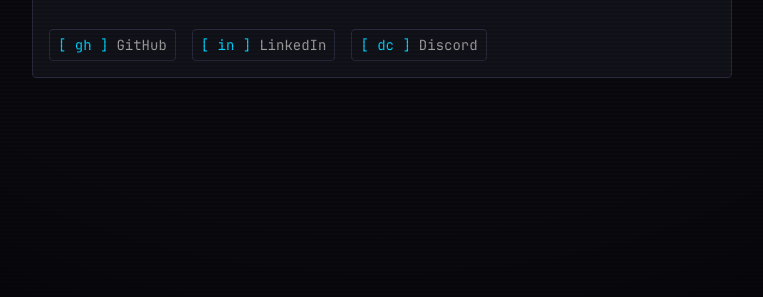
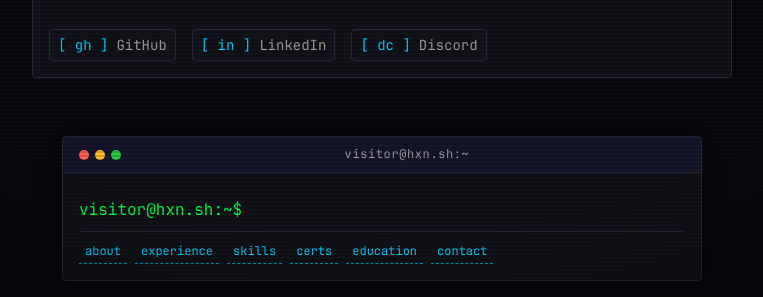
Before and after one commit to alihxn23/alihxn23.github.io, an Astro site: page / in a window 1280 px wide. Shown: the part 503-800 px from the top of the page, without its empty margins (258-1021 px from the left). Built offline with nearby package versions, Linux system fonts and the light colour scheme; Astro itself is replaced by a stand-in of ours.

Commit message:
feat: create TerminalNav island with command prompt and fallback links

```diff
--- /dev/null
+++ b/src/components/TerminalNav.astro
@@ -0,0 +1,117 @@
+---
+/**
+ * TerminalNav.astro - Interactive terminal navigation island
+ *
+ * Fixed-position terminal window at the bottom of the viewport.
+ * Provides a command prompt for navigating between sections,
+ * with clickable nav links as fallback for traditional navigation.
+ *
+ * Hydrated with client:load since it's always visible and interactive.
+ */
+
+const navLinks = [
+  { label: "about", href: "#hero" },
+  { label: "experience", href: "#experience" },
+  { label: "skills", href: "#skills" },
+  { label: "certs", href: "#certifications" },
+  { label: "education", href: "#education" },
+  { label: "contact", href: "#contact" },
+];
+---
+
+<nav class="terminal-nav" aria-label="Terminal navigation">
+  <div class="terminal-window terminal-nav__window">
+    <div class="terminal-window__title-bar">
+      <div class="terminal-window__dots">
+        <span class="terminal-window__dot terminal-window__dot--red"></span>
+        <span class="terminal-window__dot terminal-window__dot--yellow"></span>
+        <span class="terminal-window__dot terminal-window__dot--green"></span>
+      </div>
+      <span class="terminal-window__title">visitor@hxn.sh:~</span>
+    </div>
+    <div class="terminal-window__body terminal-nav__body">
+      <div id="terminal-output" class="terminal-nav__output" aria-live="polite" aria-atomic="false"></div>
+      <div class="terminal-nav__prompt terminal-prompt">
+        <span class="terminal-prompt__user" aria-hidden="true">visitor@hxn.sh:~$</span>
+        <input
+          id="terminal-input"
+          class="terminal-prompt__input"
+          type="text"
+          aria-label="Terminal command input. Type help for available commands."
+          autocomplete="off"
+          spellcheck="false"
+        />
+      </div>
+      <div class="terminal-nav__links">
+        {navLinks.map((link) => (
+          <a href={link.href} class="terminal-link terminal-nav__link">{link.label}</a>
+        ))}
+      </div>
+    </div>
+  </div>
+</nav>
+
+<script>
+  import "../scripts/terminal-nav.ts";
+</script>
+
+<style>
+  .terminal-nav {
+    position: fixed;
+    bottom: 0;
+    left: 0;
+    right: 0;
+    z-index: 100;
+    padding: 0 1rem 1rem;
+    pointer-events: none;
+  }
+
+  .terminal-nav__window {
+    max-width: 640px;
+    margin: 0 auto;
+    pointer-events: auto;
+    box-shadow: 0 -4px 24px rgba(0, 0, 0, 0.6);
+  }
+
+  .terminal-nav__body {
+    display: flex;
+    flex-direction: column;
+    gap: 0.5rem;
+    max-height: 200px;
+  }
+
+  .terminal-nav__output {
+    flex: 1;
+    overflow-y: auto;
+    min-height: 0;
+    max-height: 120px;
+    font-family: var(--font-mono);
+    font-size: 0.8125rem;
+    line-height: 1.5;
+    color: var(--text-primary);
+  }
+
+  .terminal-nav__prompt {
+    display: flex;
+    align-items: center;
+    gap: 0.5rem;
+  }
+
+  .terminal-nav__links {
+    display: flex;
+    flex-wrap: wrap;
+    gap: 0.5rem;
+    padding-top: 0.5rem;
+    border-top: 1px solid var(--terminal-border);
+    font-size: 0.75rem;
+  }
+
+  .terminal-nav__link {
+    padding: 0.125rem 0.375rem;
+  }
+
+  /* Ensure the terminal input is visible and usable */
+  #terminal-input {
+    min-width: 0;
+  }
+</style>
--- a/src/pages/index.astro
+++ b/src/pages/index.astro
@@ -8,6 +8,7 @@ import EducationSection from '../components/EducationSection.astro';
 import ContactSection from '../components/ContactSection.astro';
 import CrtOverlay from '../components/CrtOverlay.astro';
 import MatrixRain from '../components/MatrixRain.astro';
+import TerminalNav from '../components/TerminalNav.astro';
 ---
 
 <BaseLayout>
@@ -20,5 +21,6 @@ import MatrixRain from '../components/MatrixRain.astro';
     <EducationSection />
     <ContactSection />
   </main>
+  <TerminalNav />
   <CrtOverlay />
 </BaseLayout>
```
Also changed, not shown: .kiro/specs/personal-website-redesign/tasks.md.
